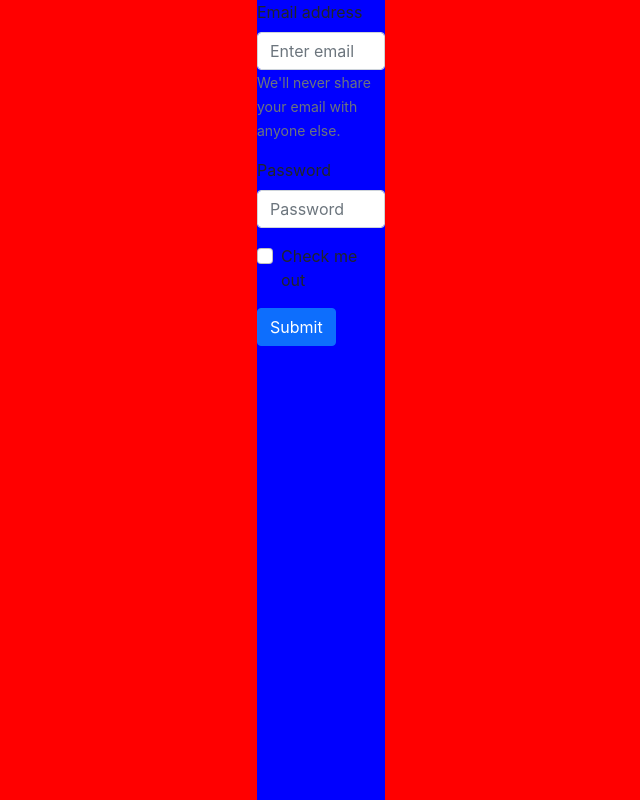
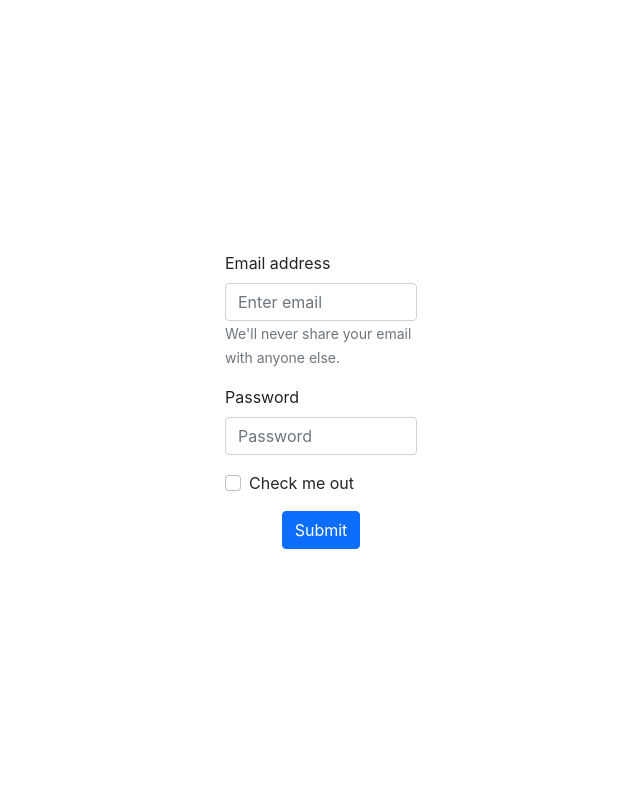
Before and after one commit to RamilAllahverdiyev/ToDoList-, a React (Create React App) app: page / in a window 1280 px wide. Shown: the whole page, without its empty margins (319-959 px from the left). Built offline with nearby package versions, Linux system fonts and the light colour scheme.

Commit message:
Button Update

```diff
--- a/src/App.css
+++ b/src/App.css
@@ -1,4 +1,3 @@
 .App {
-    background-color: red;
     height: 100vh;
 }
--- a/src/App.js
+++ b/src/App.js
@@ -2,7 +2,7 @@ import SignUp from './SignUp/SignUp.js';
 import './App.css';
 function App() {
   return (
-    <div className="App d-flex justify-content-center">
+    <div className="App d-flex justify-content-center ">
      <SignUp />
     </div>
   );
--- a/src/SignUp/SignUp.css
+++ b/src/SignUp/SignUp.css
@@ -1,9 +1,16 @@
 .Form {
-    width: 10%;
-    height: 100vh;
-    background-color: blue;
+    width: 15%;
+    display: flex;
+    justify-content: center;
+    align-items: center;
 }
 
 .EmailForm {
     background-color: white;
 }
+
+.Submit {
+    display: flex;
+    justify-content: center;
+    align-items: center;
+}
--- a/src/SignUp/SignUp.js
+++ b/src/SignUp/SignUp.js
@@ -1,7 +1,7 @@
-import Button from 'react-bootstrap/Button';
-import Form from 'react-bootstrap/Form'
-import './SignUp.css';
-import React from 'react';
+import Button from "react-bootstrap/Button";
+import Form from "react-bootstrap/Form";
+import "./SignUp.css";
+import React from "react";
 class SignUp extends React.Component {
   constructor(props) {
     super(props);
@@ -13,11 +13,16 @@ class SignUp extends React.Component {
   }
   render() {
     return (
-      <div className = "Form vertical-center">
+      <div className="Form">
+        <div>
           <Form>
             <Form.Group className="mb-3" controlId="formBasicEmail">
               <Form.Label>Email address</Form.Label>
-    <Form.Control className = "EmailForm"  type="email" placeholder="Enter email" />
+              <Form.Control
+                className="EmailForm"
+                type="email"
+                placeholder="Enter email"
+              />
               <Form.Text className="text-muted">
                 We'll never share your email with anyone else.
               </Form.Text>
@@ -29,10 +34,13 @@ class SignUp extends React.Component {
             <Form.Group className="mb-3" controlId="formBasicCheckbox">
               <Form.Check type="checkbox" label="Check me out" />
             </Form.Group>
+          </Form>
+          <div className="Submit">
             <Button variant="primary" type="submit">
               Submit
             </Button>
-</Form>
+          </div>
+        </div>
       </div>
     );
   }
```
Lines whose indentation alone changed are shown as unchanged.
